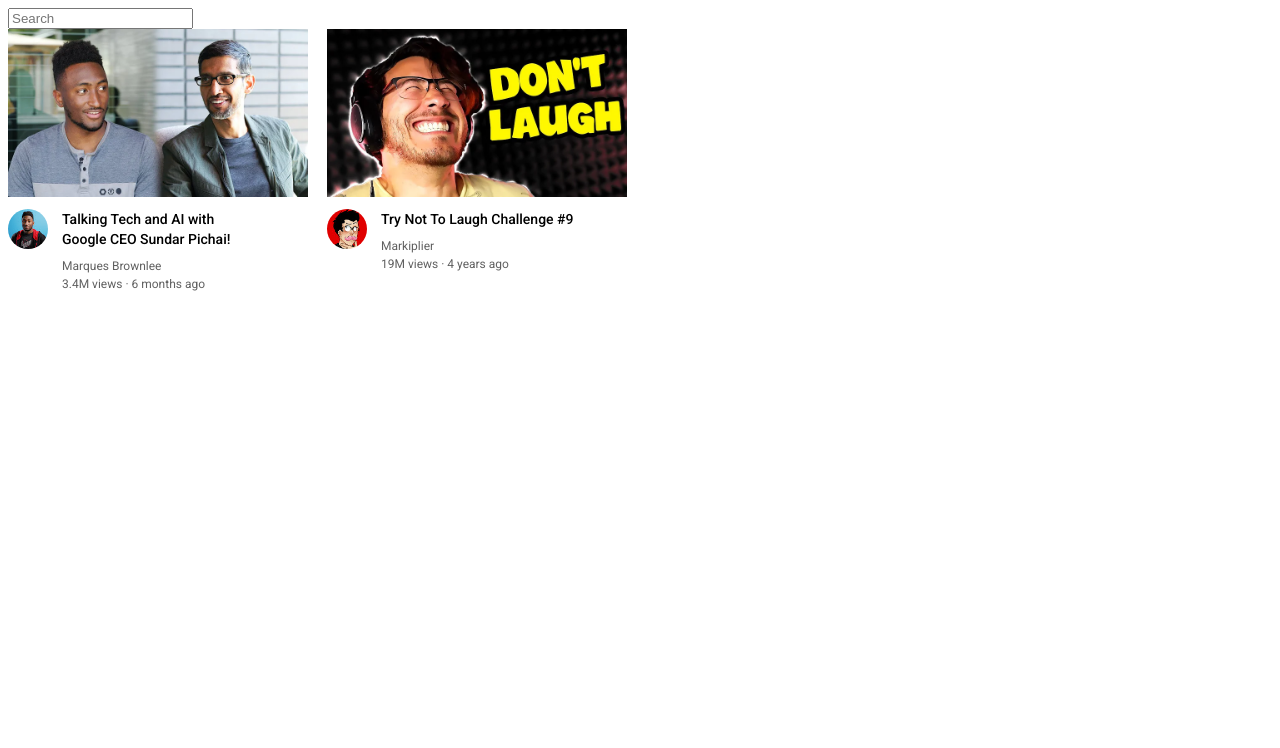
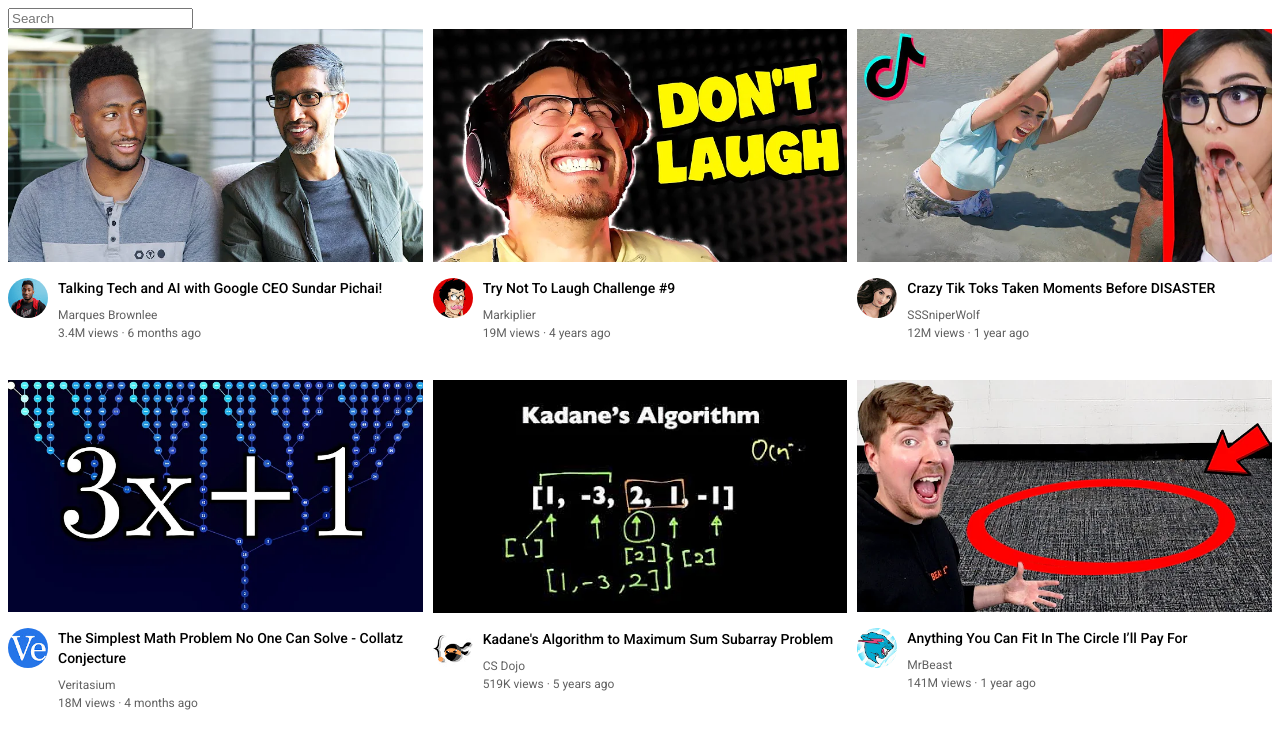
Before and after one commit to anumberplate/html-css-course-project, a plain HTML site: page youtube.html in a window 1280 px wide. Drawn offline with Linux system fonts and the light colour scheme.

Commit message:
Complete section: CSS grid

```diff
--- a/youtube.html
+++ b/youtube.html
@@ -9,29 +9,17 @@
         margin-bottom:0;
       }
       .thumbnail{
-        width:300px;
-        display:block;
-
+        width:100%;
       }
       .search-bar{
         display: block;
       }
 
-      .video-preview{
-        vertical-align: top;
-        width:300px;
-        display:inline-block;
-        margin-right:15px;
+      .video-info-grid{
+        display: grid;
+        grid-template-columns: 50px 1fr;
       }
-      .channel-picture{
-        display: inline-block;
-        width:50px;
-        vertical-align: top;
-      }
-      .video-info{
-        width:200px;
-        display:inline-block;
-      }
+
       .profile-picture{
         width:40px;
         border-radius: 25px;
@@ -55,6 +43,12 @@
       .video-author{
         margin-bottom:4px;
       }
+      .video-grid{
+        display: grid;
+        grid-template-columns: 1fr 1fr 1fr;
+        column-gap: 10px;
+        row-gap: 40px;
+      }
     </style>
     <link rel="preconnect" href="https://fonts.googleapis.com">
     <link rel="preconnect" href="https://fonts.gstatic.com" crossorigin>
@@ -62,13 +56,13 @@
   </head>
   <body>
     <input class = "search-bar" type = "text" placeholder="Search">
-
+    <div class = "video-grid">
       <div class ="video-preview">
         <div class = "thumbnail-row">
           <img class = "thumbnail" src = "thumbnails/thumbnail-1.webp">
         </div>
 
-      <div>
+        <div class ="video-info-grid">
           <div class = "channel-picture">
             <img class = "profile-picture" src = "channel-pictures/channel-1.jpeg">
           </div>
@@ -93,7 +87,7 @@
         <div class = "thumbnail-row">
           <img class = "thumbnail" src = "thumbnails/thumbnail-2.webp">
         </div>
-      <div>
+        <div class = "video-info-grid">
           <div class = "channel-picture">
             <img class = "profile-picture" src = "/channel-pictures/channel-2.jpeg">
           </div>
@@ -110,5 +104,103 @@
           </div>
 
         </div>
+        </div>
+          <div class ="video-preview">
+          <div class = "thumbnail-row">
+            <img class = "thumbnail" src = "thumbnails/thumbnail-3.webp">
+          </div>
+
+          <div class ="video-info-grid">
+            <div class = "channel-picture">
+                <img class = "profile-picture" src = "channel-pictures/channel-3.jpeg">
+            </div>
+
+            <div class = "video-info">
+              <p class = "video-title">
+                  Crazy Tik Toks Taken Moments Before DISASTER
+              </p>
+              <p class = "video-author">
+                  SSSniperWolf
+              </p>
+              <p class = "video-stats">
+                  12M views &#183; 1 year ago
+              </p>
+            </div>
+
+          </div>
+
+
+        </div>
+        <div class ="video-preview">
+          <div class = "thumbnail-row">
+              <img class = "thumbnail" src = "thumbnails/thumbnail-4.webp">
+          </div>
+          <div class = "video-info-grid">
+            <div class = "channel-picture">
+              <img class = "profile-picture" src = "/channel-pictures/channel-4.jpeg">
+            </div>
+            <div class ="video-info">
+              <p class = "video-title">
+                The Simplest Math Problem No One Can Solve - Collatz Conjecture
+              </p>
+              <p class = "video-author">
+                Veritasium
+              </p>
+              <p class = "video-stats">
+                18M views &#183;  4 months ago
+              </p>
+            </div>
+
+          </div>
+        </div>
+          <div class ="video-preview">
+          <div class = "thumbnail-row">
+            <img class = "thumbnail" src = "thumbnails/thumbnail-5.webp">
+          </div>
+
+          <div class ="video-info-grid">
+            <div class = "channel-picture">
+                <img class = "profile-picture" src = "channel-pictures/channel-5.jpeg">
+            </div>
+
+            <div class = "video-info">
+              <p class = "video-title">
+                  Kadane's Algorithm to Maximum Sum Subarray Problem
+              </p>
+              <p class = "video-author">
+                  CS Dojo
+              <p class = "video-stats">
+                  519K views &#183; 5 years ago
+              </p>
+            </div>
+
+          </div>
+
+
+        </div>
+        <div class ="video-preview">
+          <div class = "thumbnail-row">
+              <img class = "thumbnail" src = "thumbnails/thumbnail-6.webp">
+          </div>
+          <div class = "video-info-grid">
+            <div class = "channel-picture">
+              <img class = "profile-picture" src = "/channel-pictures/channel-6.jpeg">
+            </div>
+            <div class ="video-info">
+              <p class = "video-title">
+                  Anything You Can Fit In The Circle I’ll Pay For
+              </p>
+              <p class = "video-author">
+                MrBeast
+              </p>
+              <p class = "video-stats">
+                141M views &#183;  1 year ago
+              </p>
+            </div>
+
+          </div>
+        </div>
+    </div>
+
   </body>
 </html>
```
Also changed, not shown: grid.html (added, +70 -0 lines), channel-pictures/channel-3.jpeg (added), channel-pictures/channel-4.jpeg (added), channel-pictures/channel-5.jpeg (added), channel-pictures/channel-6.jpeg (added), thumbnails/thumbnail-3.webp (added), thumbnails/thumbnail-4.webp (added), thumbnails/thumbnail-5.webp (added), thumbnails/thumbnail-6.webp (added). Lines whose indentation alone changed are shown as unchanged.
